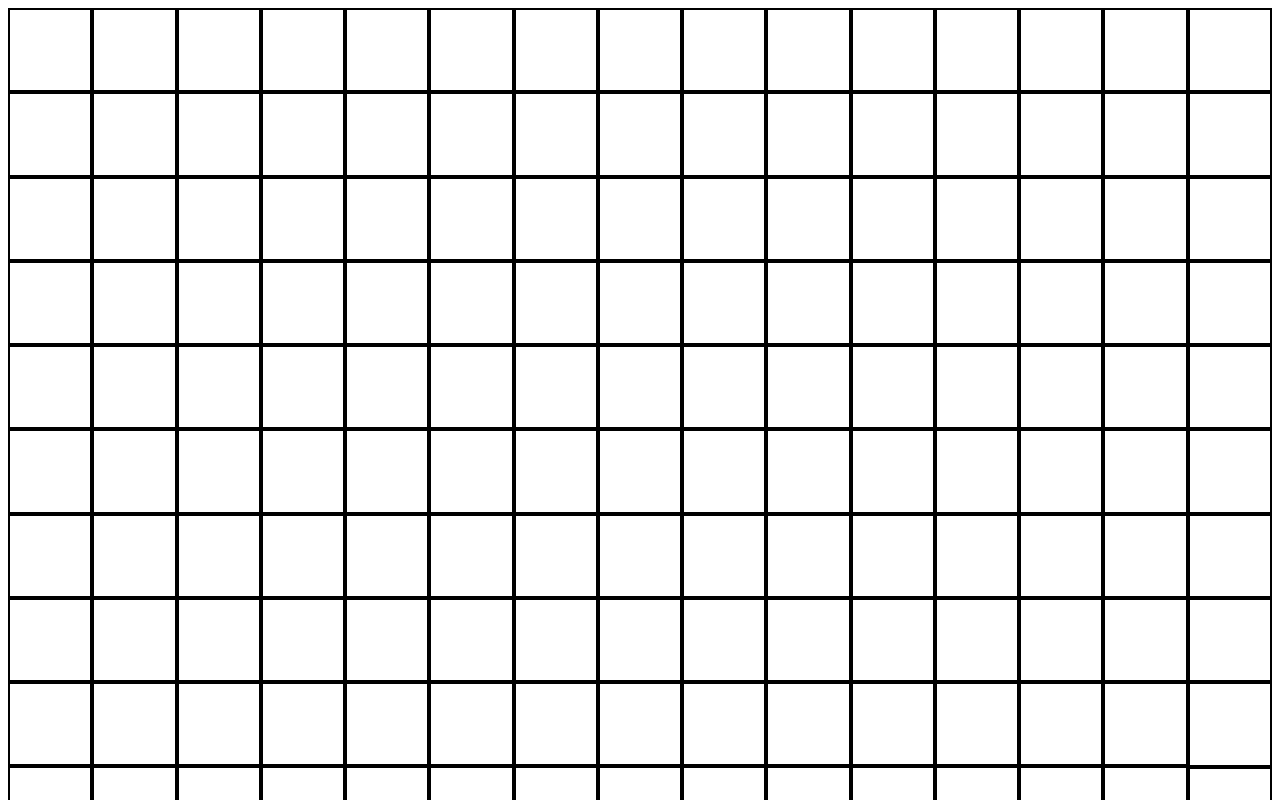
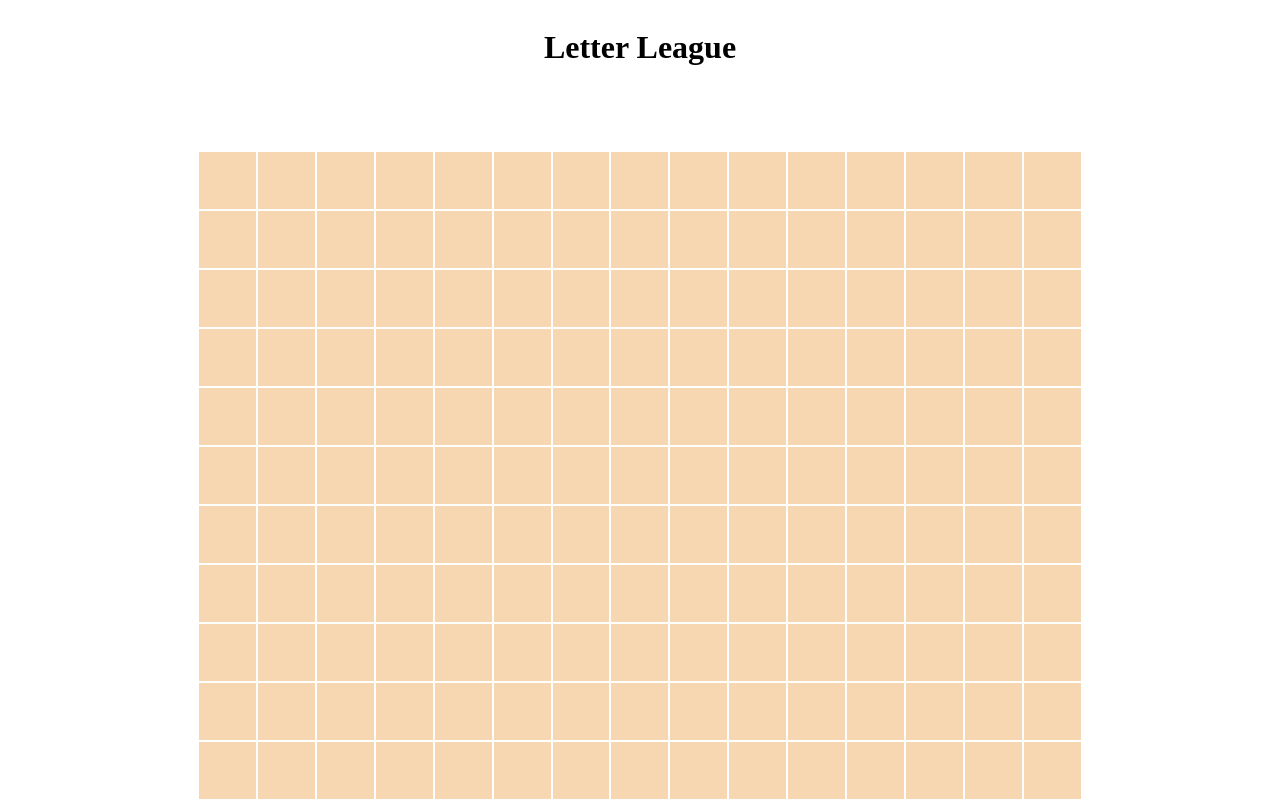
Before and after one commit to mdrokz/letter_leage_angular, an Angular app: page / in a window 1280 px wide. Shown: the top 800 px of the page. Built offline with nearby package versions, Linux system fonts and the light colour scheme.

Commit message:
implement grid & CSS

```diff
--- a/src/app/board/board.component.html
+++ b/src/app/board/board.component.html
@@ -1,15 +1,13 @@
-<div class="board" >
 
-    <div *ngFor="let tilesRow of board.grid">
+<div class="heading">
+    <h1>Letter League</h1>
+</div>
 
-        <div *ngFor="let column of tilesRow">
-            <div class="tiles">
-                <div class="tiles">
-                    <p></p>
-                </div>
-            </div>
-        </div>
-
+<div class="board">
+  <div *ngFor="let tilesRow of board.grid">
+    <div *ngFor="let column of tilesRow">
+      <div class="tiles">
+      </div>
     </div>
-
+  </div>
 </div>
--- a/src/app/board/board.component.scss
+++ b/src/app/board/board.component.scss
@@ -1,5 +1,6 @@
-.board{
+$tile_bg: rgb(247, 215, 178);
 
+.board {
   display: grid;
   grid-gap: 0;
   grid-template-columns: repeat(15, auto);
@@ -7,9 +8,16 @@
   grid-auto-flow: row;
   align-items: strech;
   overflow: hidden;
+  margin: 5% 15%;
 }
 
-.tiles{
-    border: 1px solid;
+.tiles {
+  background-color: $tile_bg;
+  border: 1px solid white;
   aspect-ratio: 1/1;
 }
+
+.heading{
+    display: grid;
+    justify-content: center;
+}
```
Lines whose indentation alone changed are shown as unchanged.
